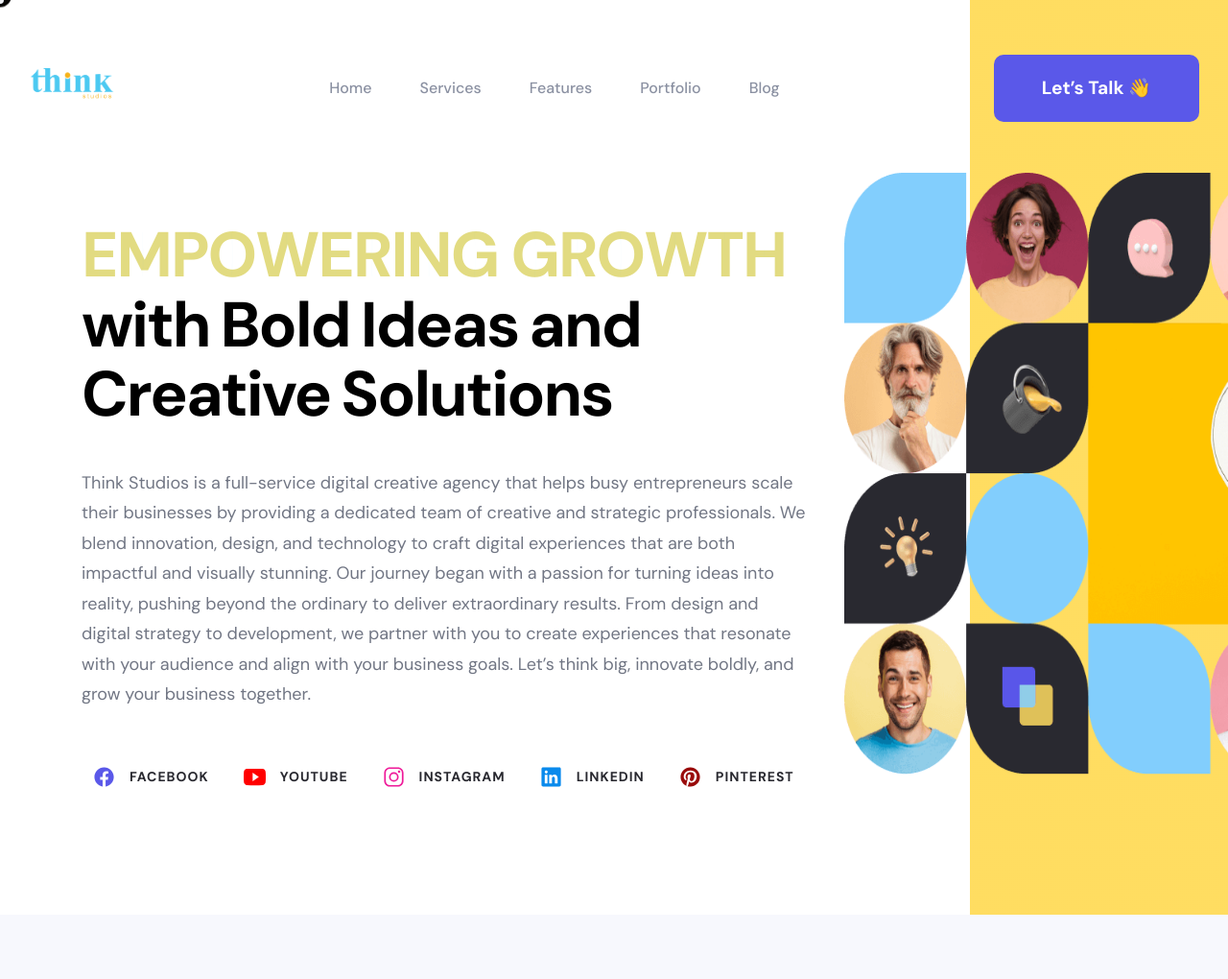
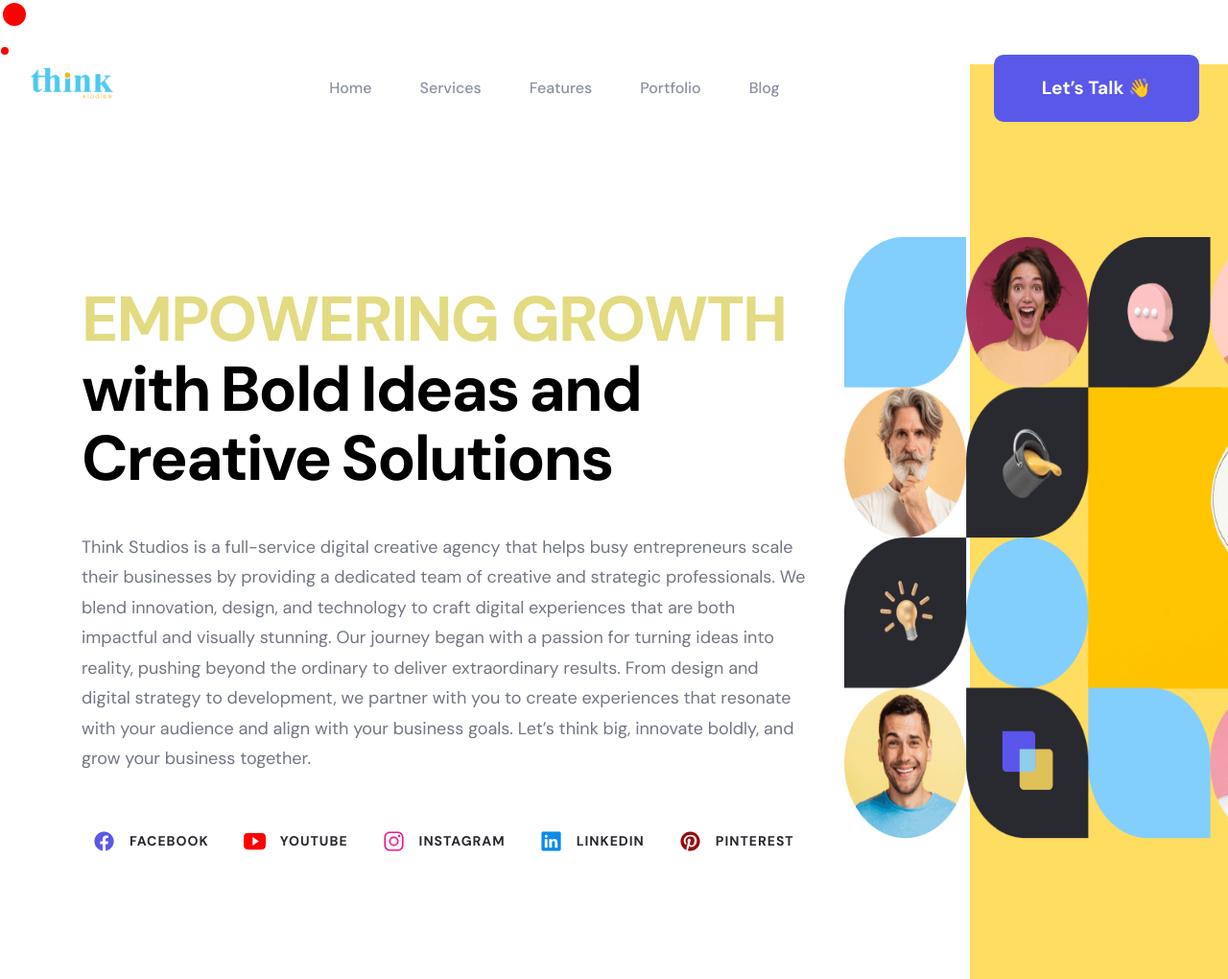
Before and after one commit to SH11VAM/thins_studio, a plain HTML site: page index.html in a window 1280 px wide. Shown: the top 1020 px of the page at 96% size. Drawn offline with nearby package versions, Linux system fonts and the light colour scheme.

Commit message:
FIRST COMMIT

```diff
--- a/assets/css/style.css
+++ b/assets/css/style.css
@@ -302,21 +302,29 @@ body {
   margin: 0;
 }
 
-.cursor {
+/* .cursor {
   pointer-events: none; /* Prevent cursor from triggering events */
-}
+*/
 
 .cursor__ball {
   position: fixed;
   top: 0;
   left: 0;
   mix-blend-mode: difference;
-  z-index: 1000;
-  transform: translate(-50%, -50%); /* Centers the ball on its position */
+  z-index: 999;
+  pointer-events: none;
+
+  /* Centers the ball on its position */
 }
 
 .cursor__ball circle {
-  fill: #f7f8fa; /* Cursor color */
+  fill: red; /* Cursor color */
+}
+
+html, body {
+
+  overflow-x: hidden; /* Hide horizontal scrollbar */
+  overflow-y: scroll; /* Add vertical scrollbar */
 }
 
 
--- a/index.html
+++ b/index.html
@@ -1054,7 +1054,7 @@
     }
 
     // Attach the mousemove event listener
-    document.body.addEventListener('mousemove', onMouseMove);});
+    document.addEventListener('mousemove', onMouseMove);});
   </script>
 
 
```
